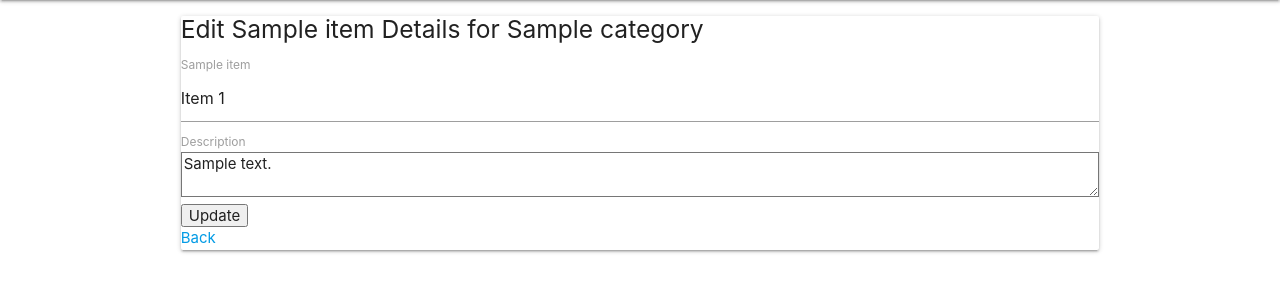
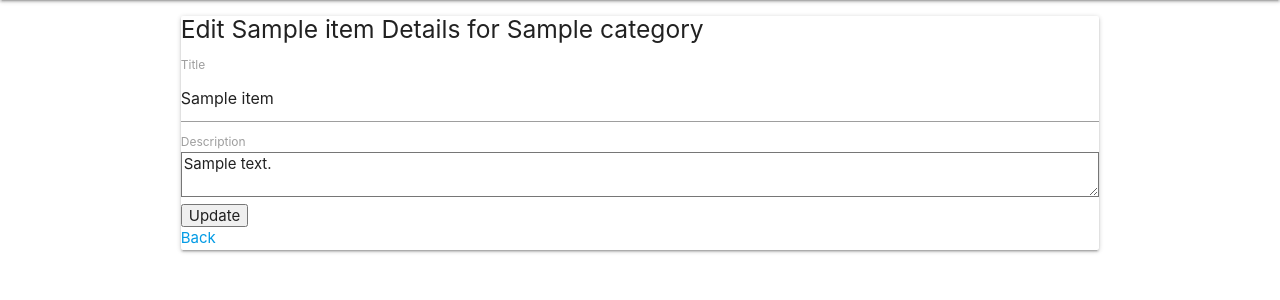
Before and after one commit to nimitbhargava/open-catalog, a Flask app: page /catalog/1/item/1/edit in a window 1280 px wide. Shown: the part 64-364 px from the top of the page. Run offline with Flask 2, Linux system fonts and the light colour scheme; tables that the repository leaves empty hold one stand-in row (values such as "Sample post"); some libraries are stand-ins or nearby versions.

Commit message:
Fixed incorrect label name

```diff
--- a/templates/edit_item.html
+++ b/templates/edit_item.html
@@ -3,8 +3,8 @@
     <div class="row card">
         <h5>Edit {{ item.title }} Details for {{ category.name }}</h5>
         <form>
-            <label>{{ item.title }}</label>
-            <input type="text" name="title" maxlength="60" value="Item 1">
+            <label>Title</label>
+            <input type="text" name="title" maxlength="60" value="{{ item.title }}">
             <label>Description</label>
             <textarea name="description" maxlength="260">{{ item.description }}</textarea>
             <input type="submit" value="Update">
```
